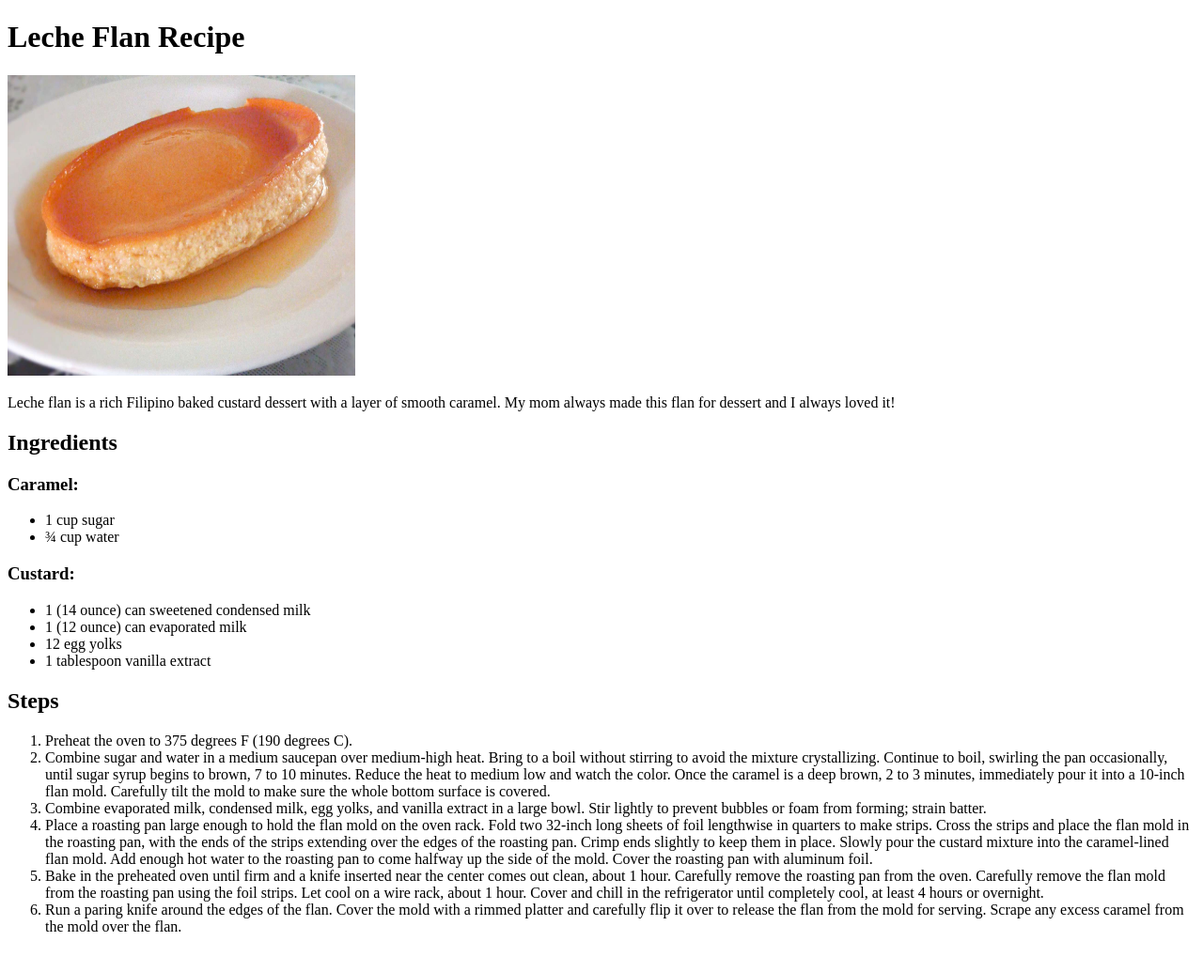
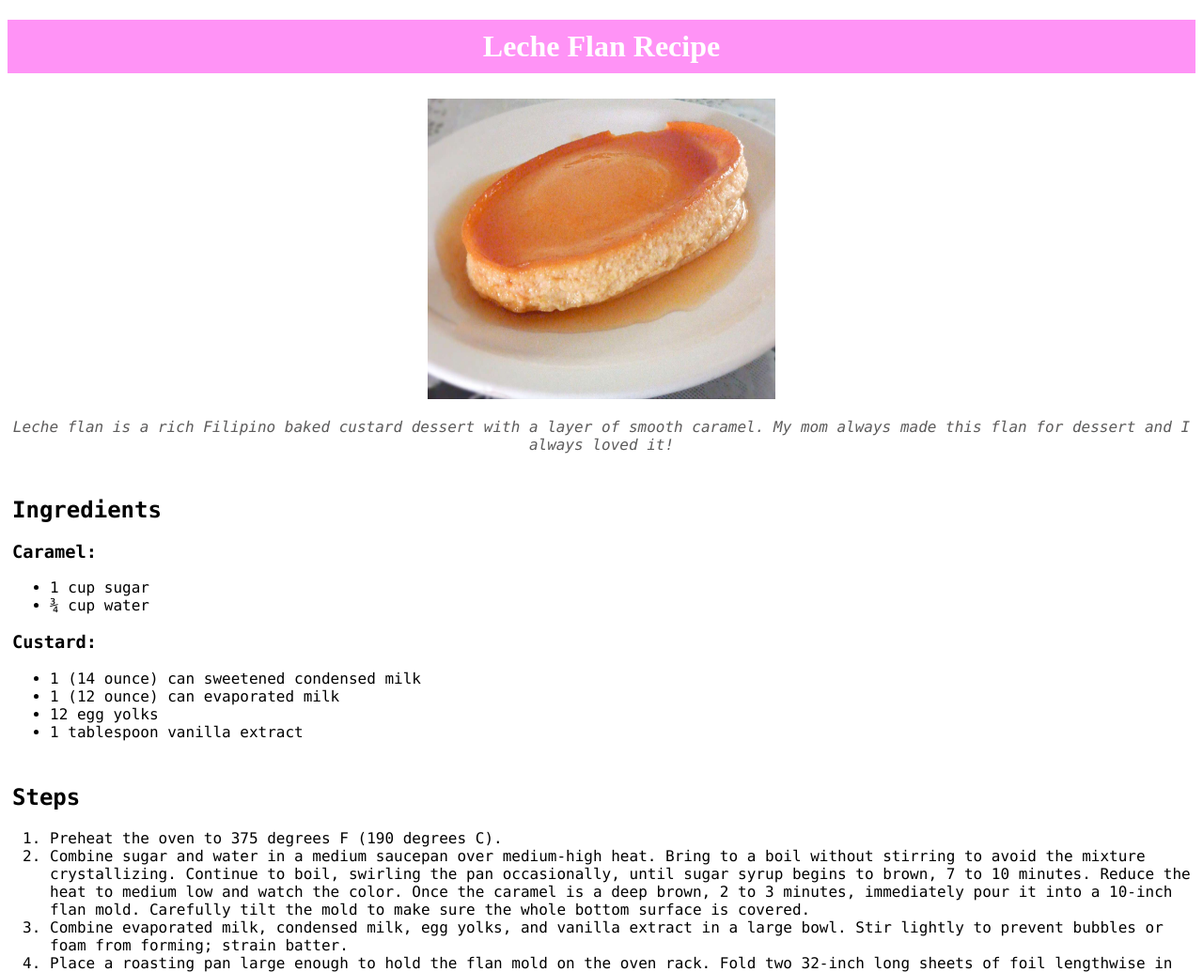
Before and after one commit to m1ra-san/odin-recipes, a plain HTML site: page recipes/lecheflan.html in a window 1280 px wide. Shown: the top 1035 px of the page at 94% size. Before the commit the page ends 1012 px from the top, so only its background shows below. Drawn offline with Linux system fonts and the light colour scheme.

Commit message:
Add simple styles for homepage and recipes

```diff
--- a/index.html
+++ b/index.html
@@ -3,15 +3,18 @@
 <head>
     <meta charset="UTF-8">
     <meta name="viewport" content="width=device-width, initial-scale=1.0">
+    <link rel="stylesheet" href="style.css">
     <title>Odin Recipes</title>
 </head>
 <body>
     <h1>Odin Recipes</h1>
-    <ul>
-        <li><a href="recipes/adobo.html">Adobo Recipe</a></li>
-        <li><a href="recipes/carbonara.html">Italian Carbonara Recipe</a></li>
-        <li><a href="recipes/lecheflan.html">Leche Flan Recipe</a></li>
-    </ul>
+    <div class="container content">
+        <ul>
+            <li><a href="recipes/adobo.html">Adobo Recipe</a></li>
+            <li><a href="recipes/carbonara.html">Italian Carbonara Recipe</a></li>
+            <li><a href="recipes/lecheflan.html">Leche Flan Recipe</a></li>
+        </ul>
+    </div>
 
 </body>
 </html>
--- a/recipes/lecheflan.html
+++ b/recipes/lecheflan.html
@@ -1,17 +1,24 @@
 <!DOCTYPE html>
 <html lang="en">
+
 <head>
     <meta charset="UTF-8">
     <meta name="viewport" content="width=device-width, initial-scale=1.0">
+    <link rel="stylesheet" href="../style.css">
     <title>Leche Flan Recipe</title>
 </head>
+
 <body>
     <h1>Leche Flan Recipe</h1>
+    <div class="container">
         <img src="../images/lecheflan.png" alt="Leche Flan" width="370" height="320">
 
         <!-- Discription -->
-    <p>Leche flan is a rich Filipino baked custard dessert with a layer of smooth caramel. My mom always made this flan for dessert and I always loved it!</p>
+        <p>Leche flan is a rich Filipino baked custard dessert with a layer of smooth caramel. My mom always made this
+            flan for dessert and I always loved it!</p>
+    </div>
 
+    <div class="container content">
         <!-- Ingredients -->
         <h2>Ingredients</h2>
         <h3>Caramel:</h3>
@@ -28,17 +35,35 @@
             <li>1 tablespoon vanilla extract</li>
 
         </ul>
+    </div>
 
+    <div class="container content">
         <h2>Steps</h2><!-- Steps -->
         <ol>
             <li>Preheat the oven to 375 degrees F (190 degrees C).</li>
-        <li>Combine sugar and water in a medium saucepan over medium-high heat. Bring to a boil without stirring to avoid the mixture crystallizing. Continue to boil, swirling the pan occasionally, until sugar syrup begins to brown, 7 to 10 minutes. Reduce the heat to medium low and watch the color. Once the caramel is a deep brown, 2 to 3 minutes, immediately pour it into a 10-inch flan mold. Carefully tilt the mold to make sure the whole bottom surface is covered.</li>
-        <li>Combine evaporated milk, condensed milk, egg yolks, and vanilla extract in a large bowl. Stir lightly to prevent bubbles or foam from forming; strain batter.</li>
-        <li>Place a roasting pan large enough to hold the flan mold on the oven rack. Fold two 32-inch long sheets of foil lengthwise in quarters to make strips. Cross the strips and place the flan mold in the roasting pan, with the ends of the strips extending over the edges of the roasting pan. Crimp ends slightly to keep them in place. Slowly pour the custard mixture into the caramel-lined flan mold. Add enough hot water to the roasting pan to come halfway up the side of the mold. Cover the roasting pan with aluminum foil.</li>
-        <li>Bake in the preheated oven until firm and a knife inserted near the center comes out clean, about 1 hour. Carefully remove the roasting pan from the oven. Carefully remove the flan mold from the roasting pan using the foil strips. Let cool on a wire rack, about 1 hour. Cover and chill in the refrigerator until completely cool, at least 4 hours or overnight.</li>
-        <li>Run a paring knife around the edges of the flan. Cover the mold with a rimmed platter and carefully flip it over to release the flan from the mold for serving. Scrape any excess caramel from the mold over the flan.</li>
+            <li>Combine sugar and water in a medium saucepan over medium-high heat. Bring to a boil without stirring to
+                avoid the mixture crystallizing. Continue to boil, swirling the pan occasionally, until sugar syrup
+                begins to brown, 7 to 10 minutes. Reduce the heat to medium low and watch the color. Once the caramel is
+                a deep brown, 2 to 3 minutes, immediately pour it into a 10-inch flan mold. Carefully tilt the mold to
+                make sure the whole bottom surface is covered.</li>
+            <li>Combine evaporated milk, condensed milk, egg yolks, and vanilla extract in a large bowl. Stir lightly to
+                prevent bubbles or foam from forming; strain batter.</li>
+            <li>Place a roasting pan large enough to hold the flan mold on the oven rack. Fold two 32-inch long sheets
+                of foil lengthwise in quarters to make strips. Cross the strips and place the flan mold in the roasting
+                pan, with the ends of the strips extending over the edges of the roasting pan. Crimp ends slightly to
+                keep them in place. Slowly pour the custard mixture into the caramel-lined flan mold. Add enough hot
+                water to the roasting pan to come halfway up the side of the mold. Cover the roasting pan with aluminum
+                foil.</li>
+            <li>Bake in the preheated oven until firm and a knife inserted near the center comes out clean, about 1
+                hour. Carefully remove the roasting pan from the oven. Carefully remove the flan mold from the roasting
+                pan using the foil strips. Let cool on a wire rack, about 1 hour. Cover and chill in the refrigerator
+                until completely cool, at least 4 hours or overnight.</li>
+            <li>Run a paring knife around the edges of the flan. Cover the mold with a rimmed platter and carefully flip
+                it over to release the flan from the mold for serving. Scrape any excess caramel from the mold over the
+                flan.</li>
 
         </ol>
+    </div>
 
 </body>
 
--- /dev/null
+++ b/style.css
@@ -0,0 +1,22 @@
+.container{
+    font-family: "Lucida Console", "Courier New", monospace;
+    text-align: center;
+    padding: 5px;
+}
+
+p{
+    color: rgb(92, 91, 91);
+    font-style: italic;
+}
+
+
+h1{
+    background-color: rgb(255, 147, 246);
+    padding: 10px;
+    text-align: center;
+    color: rgb(255, 255, 255);
+}
+
+.container.content{
+    text-align: left;
+}
```
Also changed, not shown: recipes/adobo.html (+15 -4 lines), recipes/carbonara.html (+21 -5 lines). Lines whose indentation alone changed are shown as unchanged.
